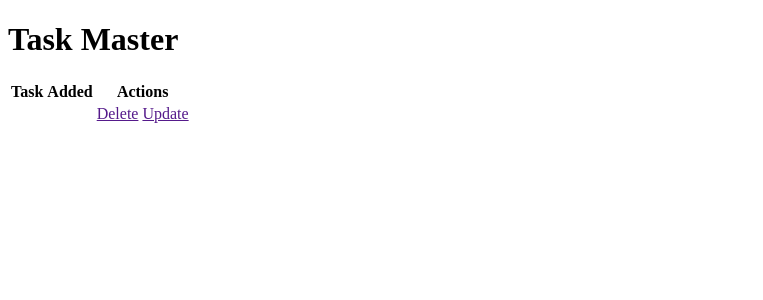
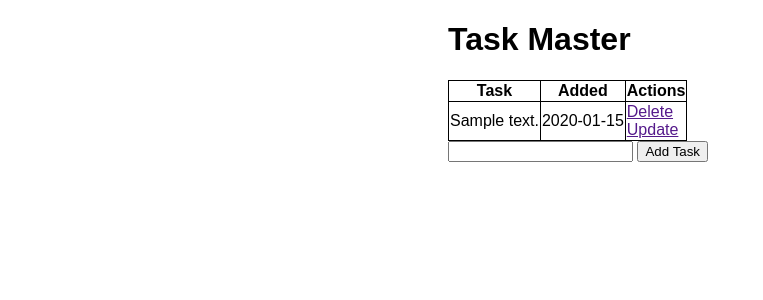
Before and after one commit to ravinduf/flask-basic-taskmanager, a Flask app: page / in a window 1280 px wide. Shown: the top 300 px of the page, without its empty margins (0-763 px from the left). Run offline with Flask 2, Linux system fonts and the light colour scheme; tables that the repository leaves empty hold one stand-in row (values such as "Sample post").

Commit message:
added basic task create

```diff
--- a/app.py
+++ b/app.py
@@ -1,5 +1,5 @@
 #!/usr/bin/env python3
-from flask import Flask, render_template
+from flask import Flask, render_template, request, redirect
 from flask_sqlalchemy import SQLAlchemy
 from datetime import datetime
 
@@ -19,9 +19,26 @@ class Todo(db.Model):
     return '<Task %r>' % self.id
 
 
-@app.route('/')
+@app.route('/', methods=['POST', 'GET'])
 def index():
-  return render_template('index.html')
+  if request.method == 'POST':
+    task_content = request.form['content']
+    new_task = Todo(content=task_content)
+
+    try:
+      db.session.add(new_task)
+      db.session.commit()
+      return redirect('/')
+
+    except:
+      return 'There was an issue adding your task'
+
+  else:
+
+    tasks = Todo.query.order_by(Todo.date_created).all()
+
+    return render_template('index.html', tasks=tasks)
+
 
 
 if __name__ == '__main__':
--- a/static/css/main.css
+++ b/static/css/main.css
@@ -1,11 +1,14 @@
-/* body {
-    margin: 0;
-    font-family: sans-serif;
-    font-size: 60px;
+body {
+  margin: 0;
+  font-family: sans-serif;
+
 }
 
+.content{
+  margin: 0 auto;
+  width: 30%;
+}
 table, tr, th,td{
-
-    border-collapse: collapse;
-    border: 1px solid black;
-} */
+  border-collapse: collapse;
+  border: 1px solid black;
+}
--- a/templates/index.html
+++ b/templates/index.html
@@ -15,14 +15,23 @@
       <th>Added</th>
       <th>Actions</th>
     </tr>
+
+    {% for task in tasks %}
       <tr>
-      <td></td>
-      <td></td>
+        <td>{{ task.content }}</td>
+        <td>{{ task.date_created.date() }}</td>
         <td>
           <a href="">Delete</a>
+          <br/>
           <a href="">Update</a>
         </td>
       </tr>
+    {% endfor %}
   </table>
+
+  <form action="/" method="POST">
+    <input type="text" name="content" id="content"/>
+    <input type="submit" value="Add Task" />
+  </form>
 </div>
 {% endblock%}
```
Also changed, not shown: 1 other file. Lines whose indentation alone changed are shown as unchanged.
